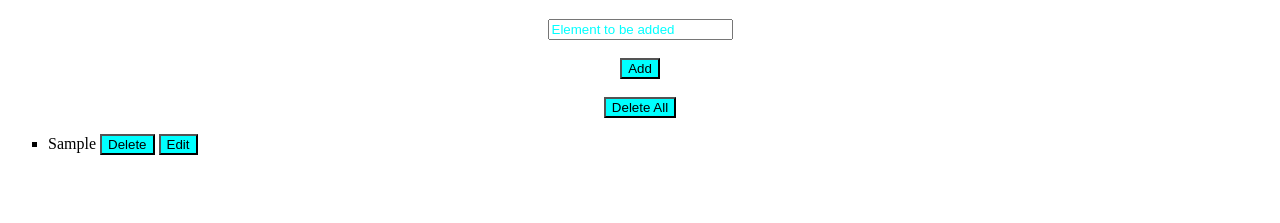
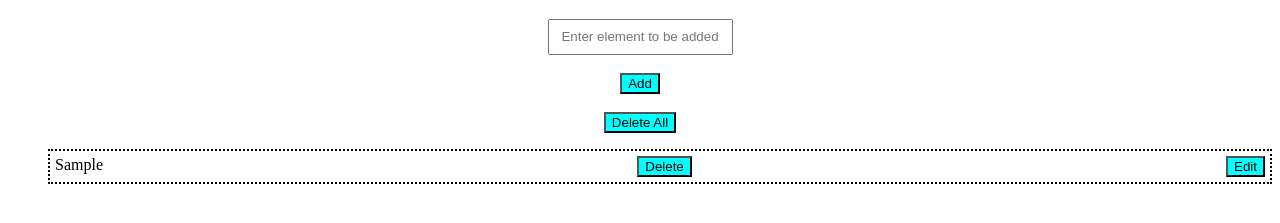
Before and after one commit to JawwadAhsan382/To-Do-Local-Storage, a plain HTML site: page index.html in a window 1280 px wide. Both pictures are taken after typing "Sample" into the empty fields and a click on the button "Add". Shown: the part 61-284 px from the top of the page. Drawn offline with Linux system fonts and the light colour scheme.

Commit message:
To Do Completed

```diff
--- a/app.js
+++ b/app.js
@@ -20,6 +20,15 @@ function add(){
     }
     else
     {
+        let fineString=getInp.value.toLowerCase().split(' ').filter(cv=>cv).join(' ')
+        let n=arr.filter((cv)=>{
+            return cv.ab.toLowerCase().split(' ').filter(cv=>cv).join(' ')==fineString
+        })
+        if (n.length){
+            alert('Item exist')
+            getInp.value=''
+        }
+        else{
             if(document.getElementById('ulist')==null){
                 getList=document.createElement('ul')
                 getList.setAttribute('id','ulist')
@@ -35,9 +44,19 @@ function add(){
         getInp.value=''
         }
     }
+}
 function edit(a){
     let ed=prompt('Enter updated value')
     if (ed){
+    let fineString=ed.toLowerCase().split(' ').filter(cv=>cv).join(' ')
+        let n=arr.filter((cv)=>{
+            return cv.ab.toLowerCase().split(' ').filter(cv=>cv).join(' ')==fineString
+        })
+        if (n.length){
+            alert('Item exist')
+            getInp.value=''
+        }
+        else{
             for(i=0;i<arr.length;i++){
                         if((arr[i].ab+' ')==a.firstChild.textContent || (arr[i].ab)==a.firstChild.textContent){
                             arr[i].ab=ed
@@ -46,6 +65,7 @@ function edit(a){
                     }
                     localStorage.setItem('item',JSON.stringify(arr))
                     a.firstChild.textContent=ed+' '
+        }
     }
     else{
         alert('Empty strings are not allowed')
--- a/index.html
+++ b/index.html
@@ -9,7 +9,7 @@
 <body>
     <h1>To Do with Local Storage</h1>
     <div class="main">
-    <input placeholder="Element to be added" type="text" name="" id="inp">
+    <input placeholder="Enter element to be added" type="text" name="" id="inp">
     <br><br>
     <button onclick="add()">Add</button>
     <br><br>
--- a/style.css
+++ b/style.css
@@ -3,8 +3,11 @@
     margin: auto;
     text-align: center;
 }
+input{
+    height: 30px;
+}
 input::placeholder{
-    color: aqua;
+    text-align: center;
 }
 h1{
     text-align: center;
@@ -13,5 +16,10 @@ button{
     background-color: aqua;
 }
 li{
-    list-style-type: square;
+    border: 2px dotted black;
+    padding: 5px;
+    margin: 10px 0px;
+    display: flex;
+    justify-content: space-between;
+    flex-wrap: wrap;
 }
```
Lines whose indentation alone changed are shown as unchanged.
